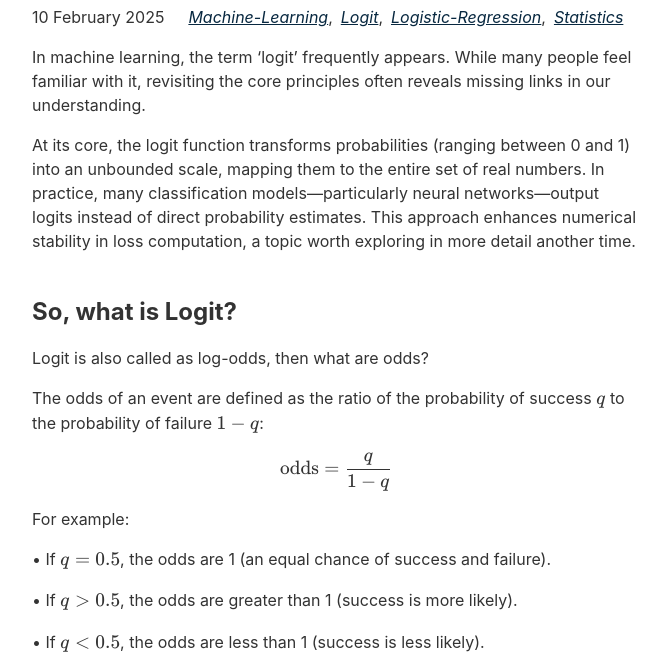
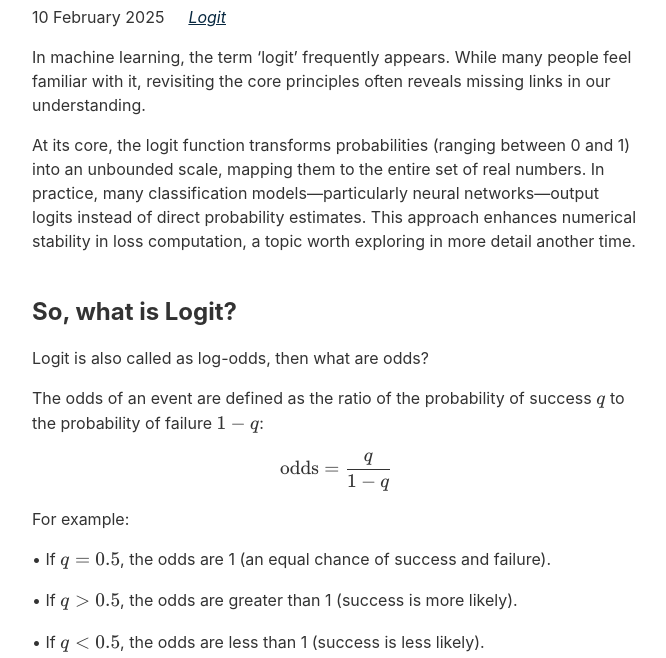
Before and after one commit to kidukkang/kidukkang.github.io, an Eleventy site: page content/blog/logit.md in a window 1280 px wide. Shown: the part 128-786 px from the top of the page, without its empty margins (304-970 px from the left). Built offline with nearby package versions, Linux system fonts and the light colour scheme; Eleventy itself is replaced by a stand-in of ours; files that its build step writes are made by us from their sources; what @zachleat/heading-anchors, zod-validation-error would draw is missing.

Commit message:
logit post update

```diff
--- a/content/blog/logit.md
+++ b/content/blog/logit.md
@@ -2,7 +2,7 @@
 title: Logit
 description: Understanding Logit
 date: 2025-02-10
-tags: ["machine-learning", "logit", "logistic-regression", "statistics"]
+tags: ["logit"]
 ---
 
 In machine learning, the term ‘logit’ frequently appears. While many people feel familiar with it, revisiting the core principles often reveals missing links in our understanding.
```
